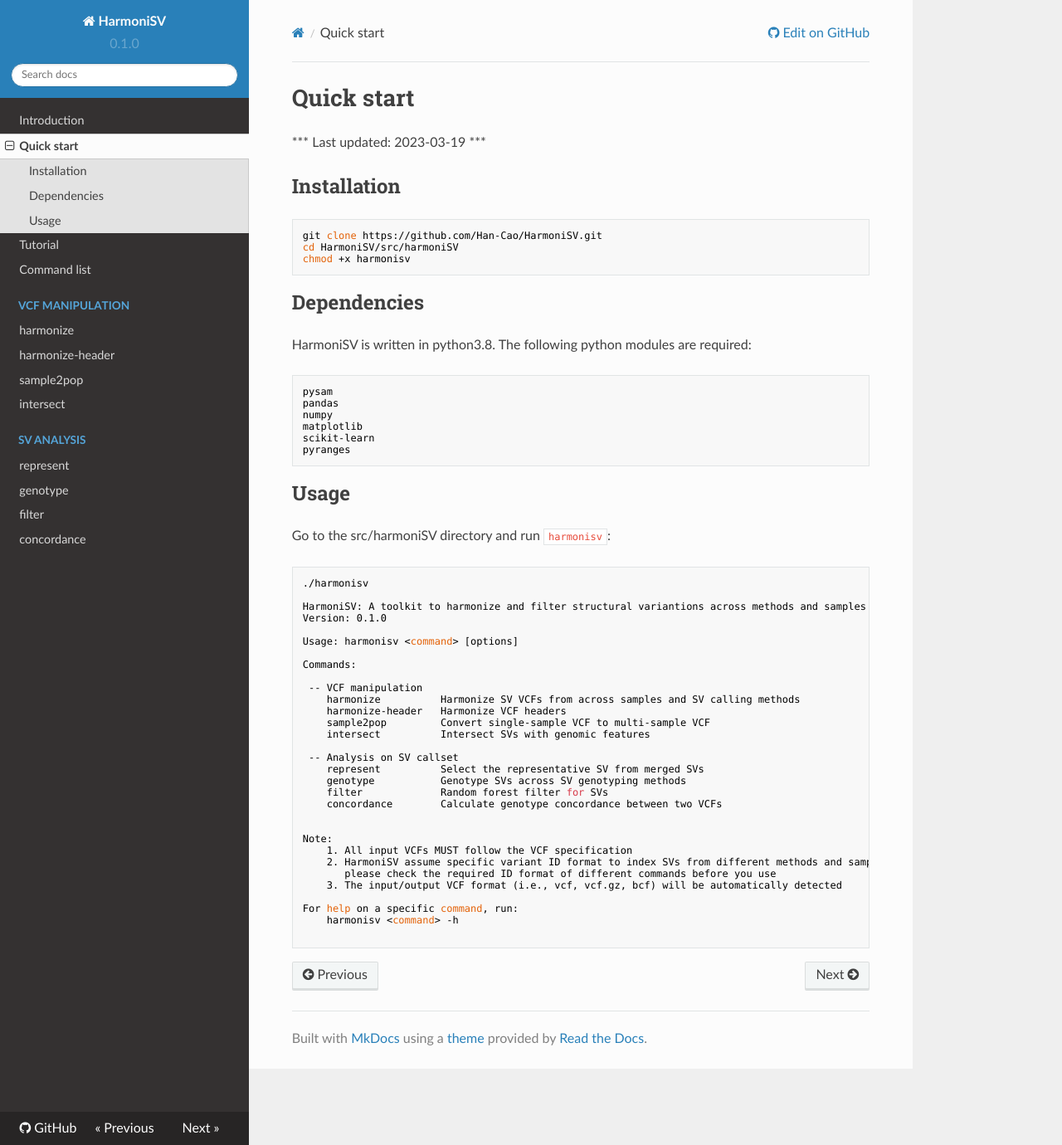
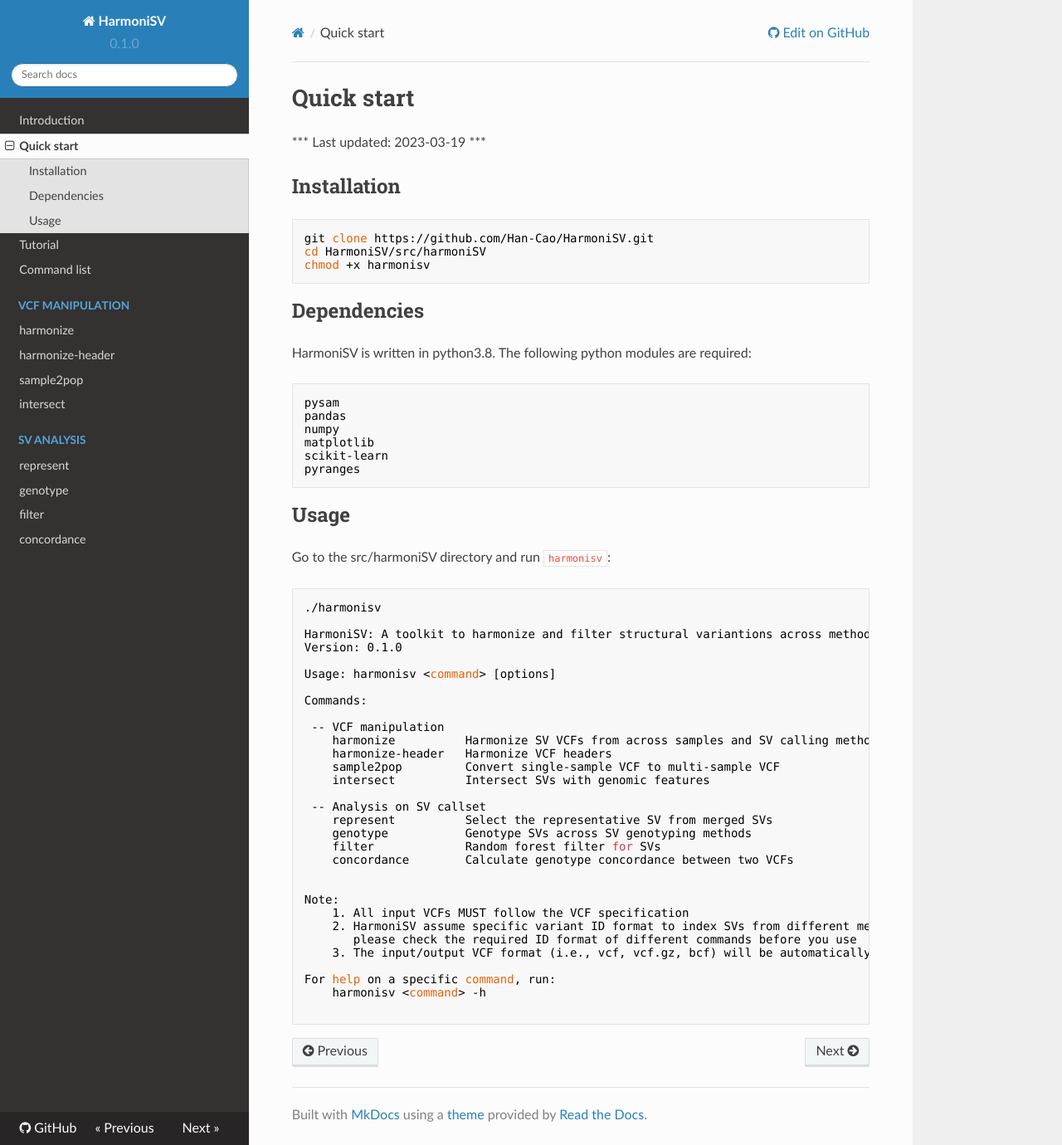
Before and after one commit to Han-Cao/HarmoniSV, an MkDocs documentation site: the page built from docs/quick_start.md, in a window 1280 px wide and 1380 px high. Shown: the whole window at 83% size. Built offline with MkDocs 1.6.1, drawn with Linux system fonts in a browser that asks for light colours; nearby versions of some CDN libraries.

Commit message:
[ADD]: customize font size of doc

```diff
--- /dev/null
+++ b/docs/css/custom.css
@@ -0,0 +1,3 @@
+.rst-content pre code {
+    font-size: 14px;
+}
--- a/mkdocs.yml
+++ b/mkdocs.yml
@@ -8,6 +8,9 @@ theme:
 
 extra:
     version: 0.1.0
+
+extra_css:
+    - css/custom.css
 
 markdown_extensions:
   - def_list
```
